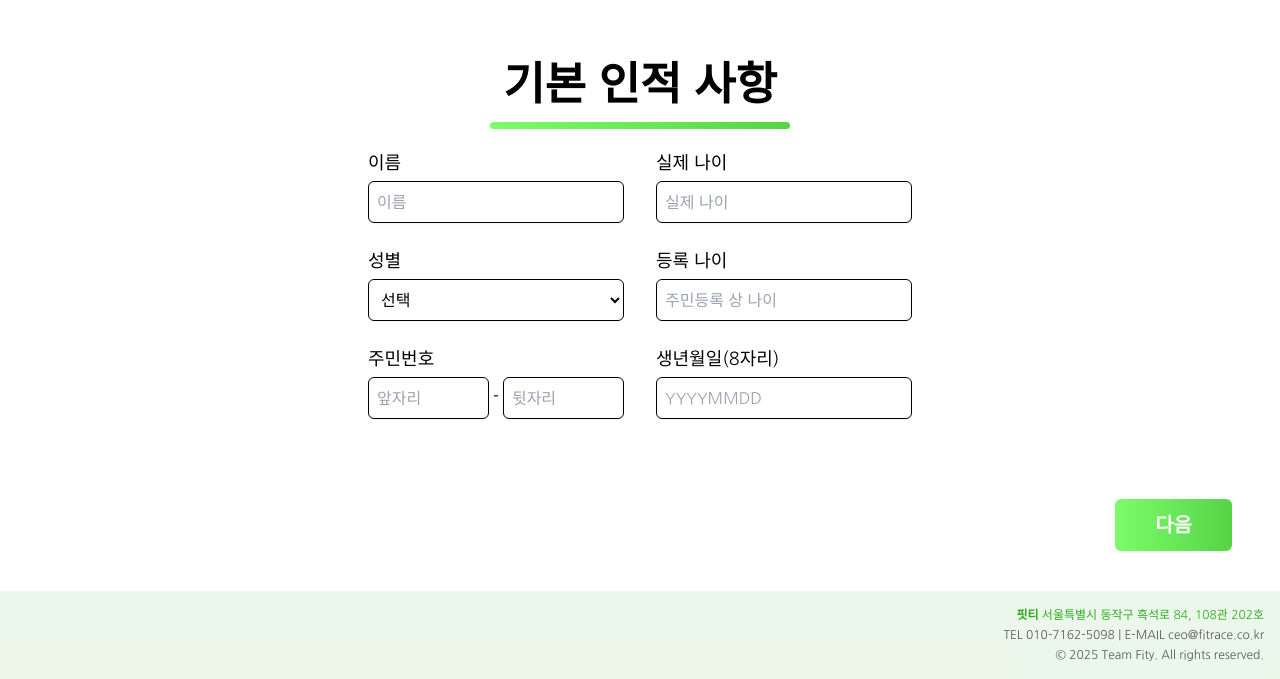
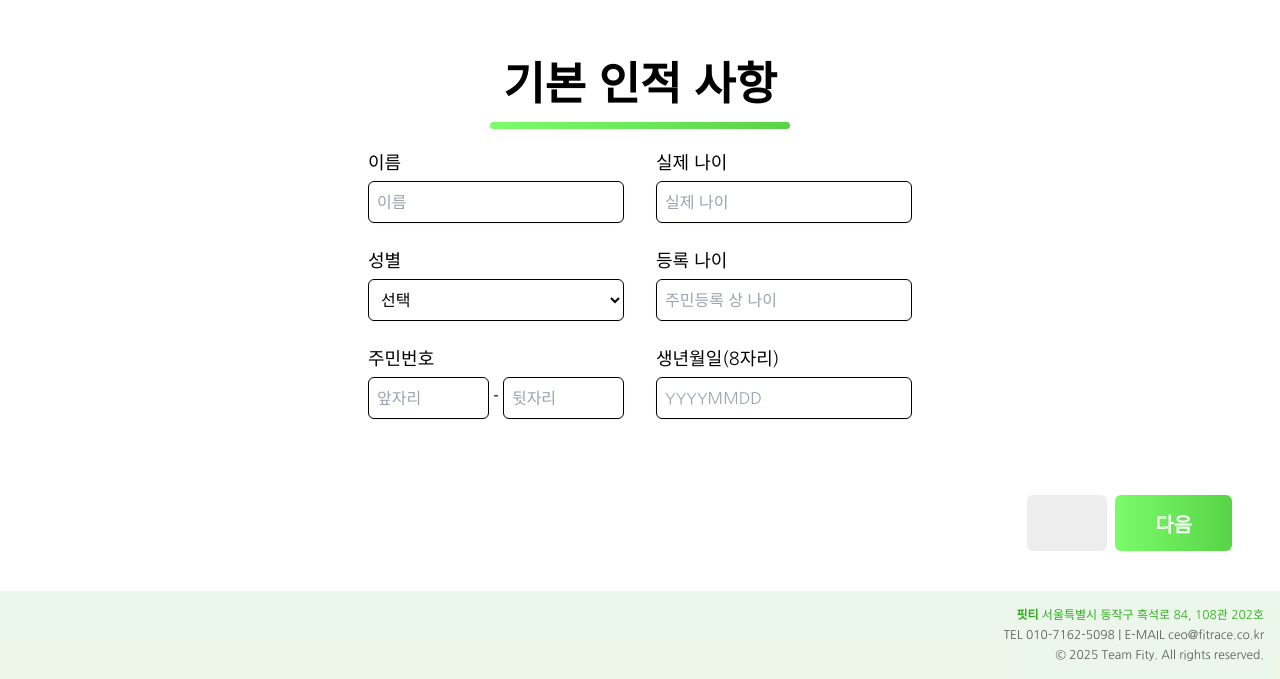
Before and after one commit to selfishAltruism/AI_Voice_Dementia_Guardian_FE, a Next.js app: page /personal-info in a window 1280 px wide. Shown: the part 121-800 px from the top of the page. Built offline with nearby package versions, Linux system fonts and the light colour scheme.

Commit message:
feat: apply back button (#1)

```diff
--- a/package.json
+++ b/package.json
@@ -17,6 +17,8 @@
     "zustand": "^5.0.3"
   },
   "devDependencies": {
+    "@iconify/json": "^2.2.317",
+    "@iconify/tailwind": "^1.2.0",
     "@types/node": "^20",
     "@types/react": "^19",
     "@types/react-dom": "^19",
--- a/src/app/personal-info/page.tsx
+++ b/src/app/personal-info/page.tsx
@@ -89,7 +89,7 @@ const PersonalInfo = () => {
         </div>
       </div>
 
-      <LinkButton title="다음" to="/inference" />
+      <LinkButton title="다음" to="/inference" back />
     </>
   );
 };
--- a/src/entities/layout/ui/LinkButton.tsx
+++ b/src/entities/layout/ui/LinkButton.tsx
@@ -2,19 +2,31 @@ import Link from "next/link";
 
 export const LinkButton = ({
   to,
+  back,
   title,
   disabled,
 }: {
   to: string;
+  back?: boolean;
   title: string;
   disabled?: boolean;
 }) => (
-  <Link
-    href={disabled ? "#" : to}
-    className="fixed bottom-32 right-12 rounded-md bg-gradient-to-r from-[#7cfc6b] to-core bg-[length:200%_200%] px-10 py-3 text-xl text-white transition-all duration-500 hover:animate-gradient"
-  >
-    <strong>{title}</strong>
-  </Link>
+  <div className="fixed bottom-32 right-12 flex gap-2 text-xl text-white">
+    {back && (
+      <Link
+        href=".."
+        className="bg-litegray rounded-md bg-gradient-to-r px-10 py-3 pt-4 text-2xl text-black"
+      >
+        <span className="icon-[weui--back-filled]"></span>
+      </Link>
+    )}
+    <Link
+      href={disabled ? "#" : to}
+      className="rounded-md bg-gradient-to-r from-[#7cfc6b] to-core bg-[length:200%_200%] px-10 py-3 pt-4 transition-all duration-500 hover:animate-gradient"
+    >
+      <strong>{title}</strong>
+    </Link>
+  </div>
 );
 
 //transition duration-1000
--- a/tailwind.config.ts
+++ b/tailwind.config.ts
@@ -1,4 +1,6 @@
 import type { Config } from "tailwindcss";
+import { addDynamicIconSelectors } from "@iconify/tailwind";
+// const { addDynamicIconSelectors } = require("@iconify/tailwind");
 
 export default {
   content: [
@@ -14,6 +16,7 @@ export default {
       black: "#000000",
       white: "#ffffff",
       gray: "rgba(0, 0, 0, 0.7)",
+      litegray: "rgba(0, 0, 0, 0.07)",
     },
     extend: {
       animation: {
@@ -27,5 +30,5 @@ export default {
       },
     },
   },
-  plugins: [],
+  plugins: [addDynamicIconSelectors()],
 } satisfies Config;
```
Also changed, not shown: 1 other file (tests, documents, lock files or other folders).
